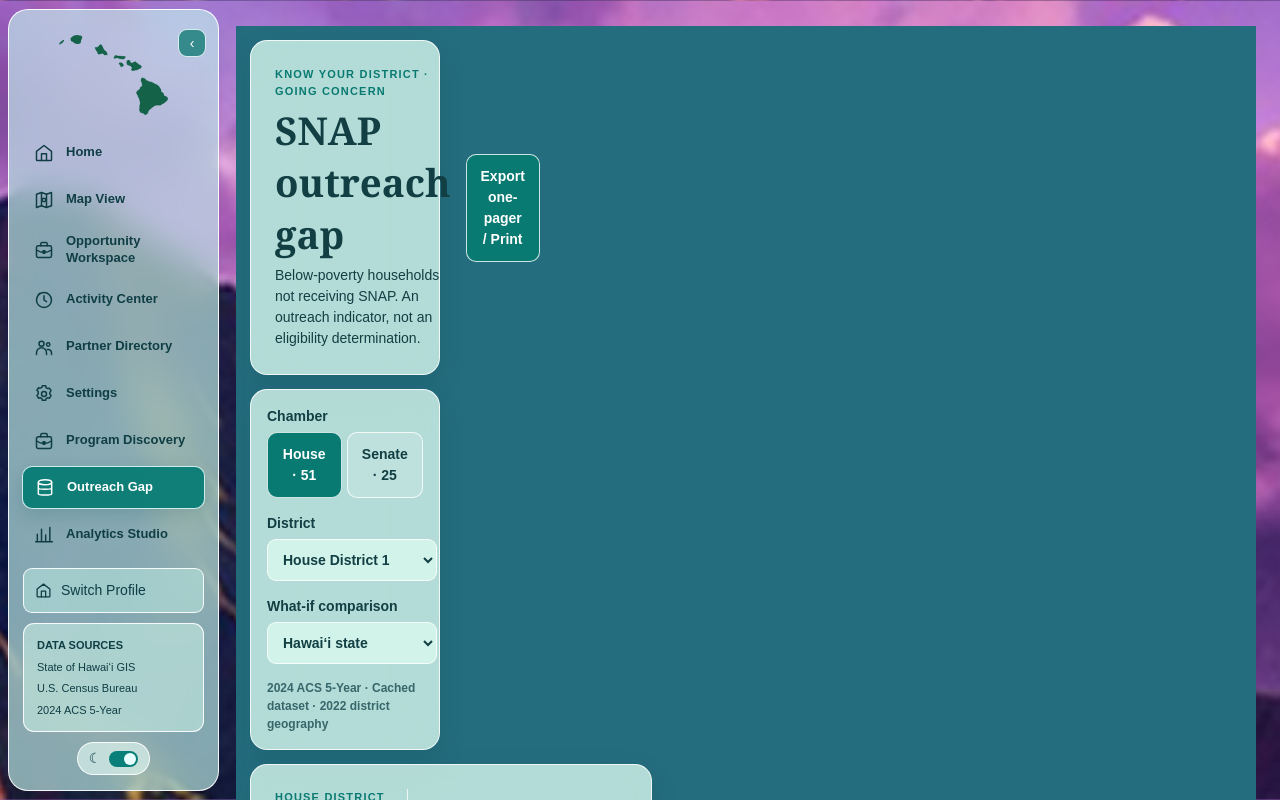
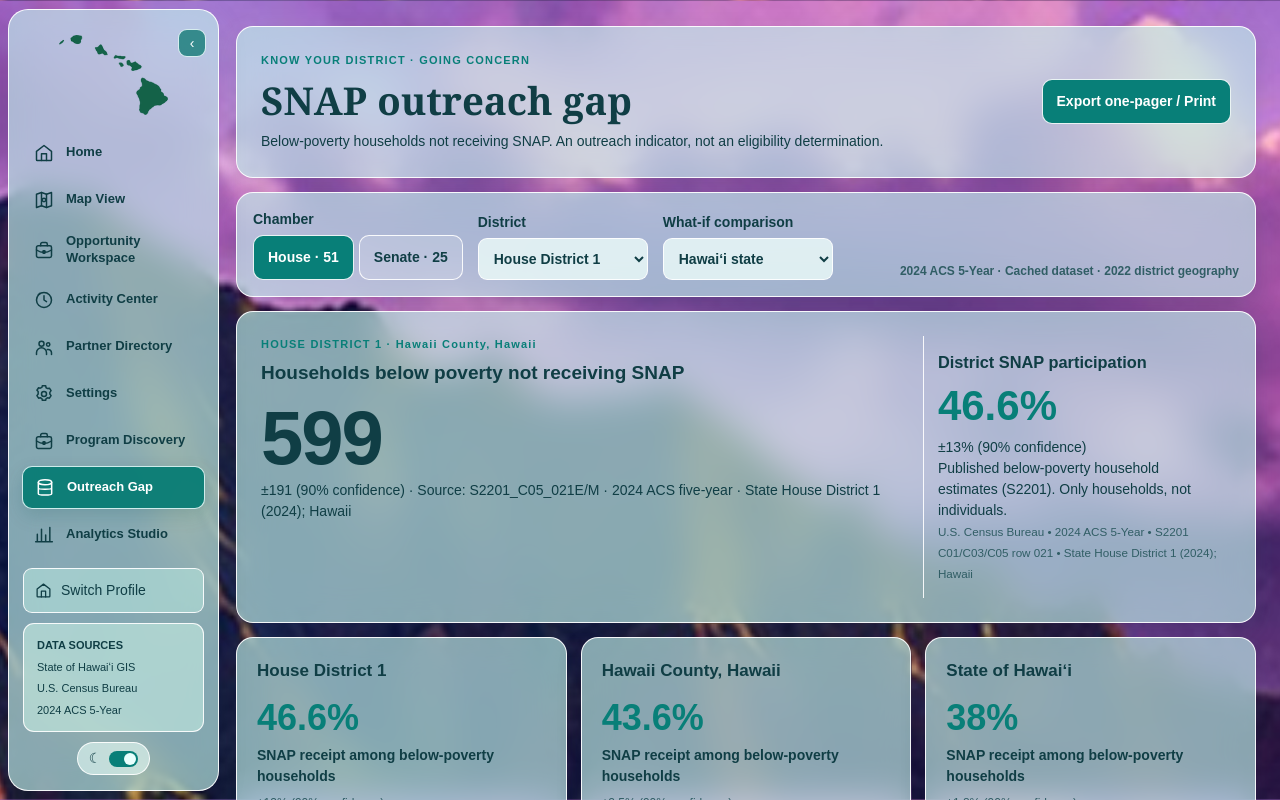
Before and after one commit to HAIC-2026/Going-Concern, a Next.js app in the folder app/: page /outreach in a window 1280 px wide. Shown: the top 800 px of the page. Built offline with nearby package versions, Linux system fonts and the light colour scheme.

Commit message:
Match SNAP analysis cards to the shared Hawaiian image and glass visual system

```diff
--- a/app/src/app/outreach/outreach.module.css
+++ b/app/src/app/outreach/outreach.module.css
@@ -60,3 +60,24 @@
 @media(max-width:1150px){.shell{grid-template-columns:1fr}.nav{position:relative;top:auto;min-height:0;display:flex;flex-wrap:wrap;align-items:center;justify-content:center}}
 @media(max-width:800px){.three,.two,.hero{grid-template-columns:1fr}.heroSide{border-left:0;border-top:1px solid var(--line)}.top{flex-direction:column;align-items:start}}
 @media print{@page{size:letter;margin:8mm}.page{background:#fff!important;color:#111!important;font-size:10px}.scenery,.nav,.topActions,.filters,.two>.card:last-child{display:none!important}.shell{display:block;padding:0}.top,.hero,.compare,.card,.footer{background:#fff!important;color:#111!important;border:1px solid #aaa!important;box-shadow:none;break-inside:avoid;backdrop-filter:none;padding:10px;margin:0}.report{gap:4px;font-size:9px}.three{gap:4px}.two{gap:4px}.big{font-size:35px}.compare strong{font-size:24px}.heroSide strong{font-size:25px}.result{font-size:18px}.content{width:100%}.top h1{font-size:25px}.card h2{font-size:15px}.footer{font-size:9px}.caution{color:#752200!important}}
+/* Unified app frame: SNAP page provides content only; Home sidebar and photo are shared. */
+.page{
+ --ink:var(--gc-ink);--glass:var(--gc-panel);--line:var(--gc-rule);
+ --secondary:var(--gc-muted);--accent:var(--gc-action);
+ min-height:0;background:transparent!important;color:var(--gc-ink)!important;
+}
+.scenery,.nav{display:none!important}
+.shell{display:block!important;padding:0!important;margin:0!important;max-width:none!important;min-height:0!important}
+.content{min-width:0;width:100%}
+.top,.filters,.hero,.compare,.card,.footer{background:var(--gc-panel)!important;color:var(--gc-ink)!important;border-color:var(--gc-rule)!important;backdrop-filter:blur(19px) saturate(1.15)}
+.top{margin:0 0 14px}
+.topActions button{color:var(--gc-ink)}
+.topActions button:last-child{color:white;background:var(--gc-action)}
+.top h1,.hero h2,.card h2,.compare h3{color:var(--gc-ink)}
+.heroSide strong,.compare strong,.result,.eyebrow{color:var(--gc-action)!important}
+.filters select{background:var(--gc-input)!important;color:var(--gc-ink)!important;border-color:var(--gc-rule)!important}
+.filters select option{color:#163c42;background:#fff}
+.compare p,.compare small,.subtle,.footer,.vintage,.heroSide small{color:var(--gc-muted)!important}
+.card a{color:var(--gc-action)!important;text-decoration:underline}
+.page :is(button,select,a):focus-visible{outline:3px solid #eab351;outline-offset:3px}
+@media print{.page,.top,.filters,.hero,.compare,.card,.footer{background:#fff!important;color:#111!important}}
```
